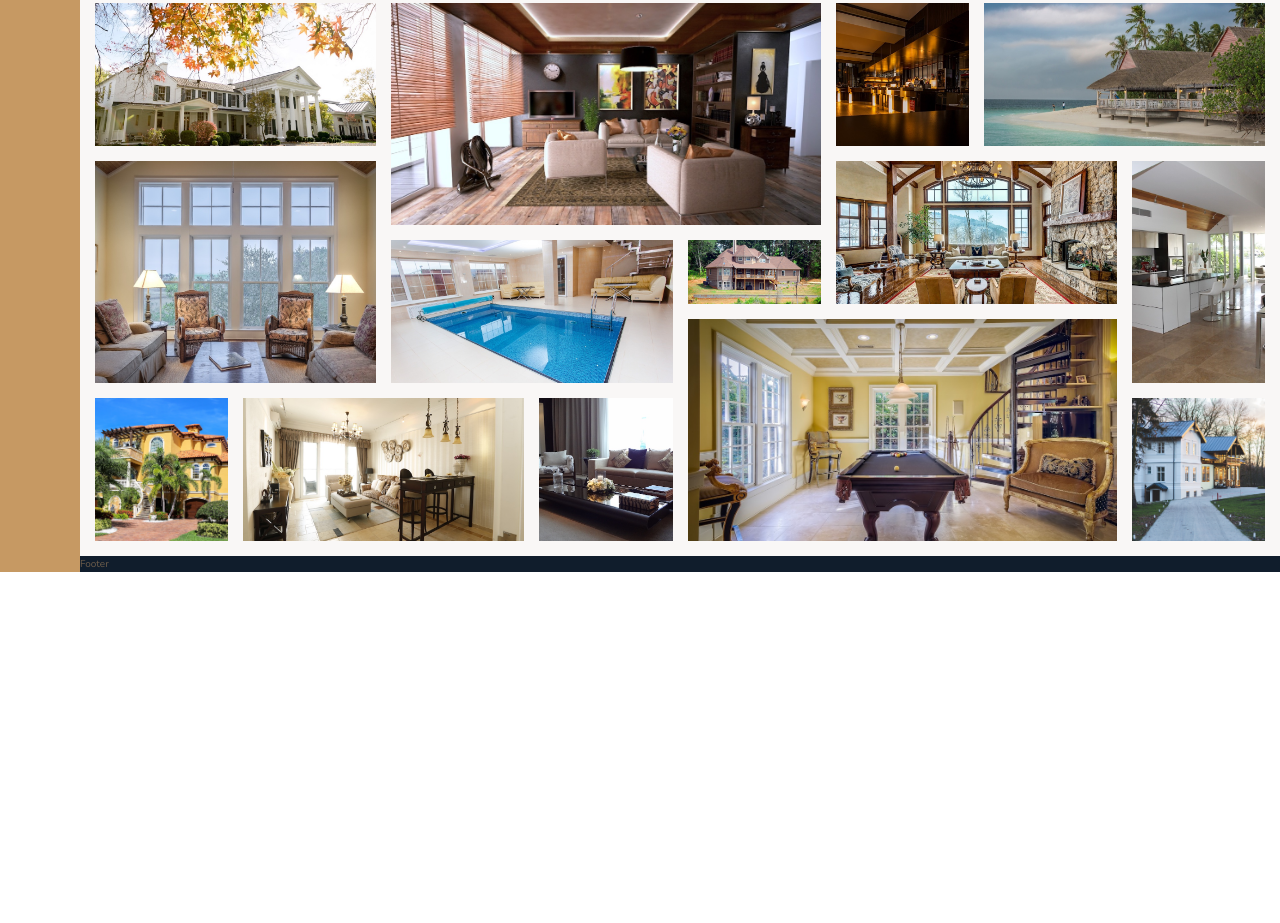
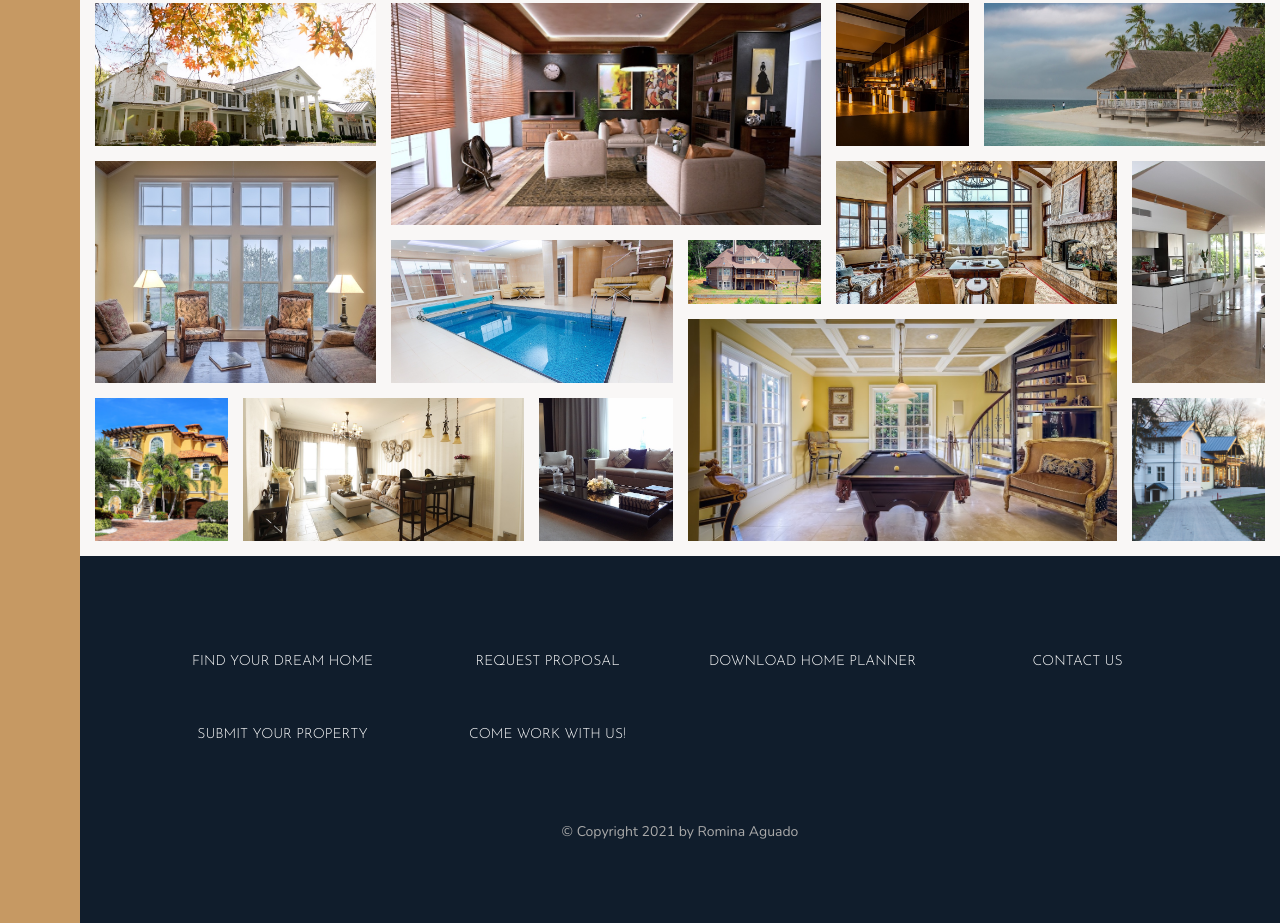
Before and after one commit to aguado-romina/Nexter, a website: page index.html in a window 1280 px wide. Shown: the part 3084-4007 px from the top of the page. Before the commit the page ends 3656 px from the top, so only its background shows below. Drawn offline with nearby package versions, Linux system fonts and the light colour scheme.

Commit message:
Building Footer

```diff
--- a/index.html
+++ b/index.html
@@ -394,6 +394,27 @@
       </figure>
     </section>
 
-    <footer class="footer">Footer</footer>
+    <footer class="footer">
+      <ul class="nav">
+        <li class="nav__item">
+          <a href="#" class="nav__link">Find your dream home</a>
+        </li>
+        <li class="nav__item">
+          <a href="#" class="nav__link">Request proposal</a>
+        </li>
+        <li class="nav__item">
+          <a href="#" class="nav__link">Download home planner</a>
+        </li>
+        <li class="nav__item"><a href="#" class="nav__link">Contact us </a></li>
+        <li class="nav__item">
+          <a href="#" class="nav__link">Submit your property</a>
+        </li>
+        <li class="nav__item">
+          <a href="#" class="nav__link">Come work with us!</a>
+        </li>
+      </ul>
+
+      <p class="copyright">&copy; Copyright 2021 by Romina Aguado</p>
+    </footer>
   </body>
 </html>
--- a/sass/_footer.scss
+++ b/sass/_footer.scss
@@ -1,4 +1,43 @@
 .footer {
   background-color: $color-secondary;
   grid-column: full-start / full-end;
+  padding: 8rem;
 }
+
+.nav {
+  list-style: none;
+
+  display: grid;
+  grid-template-columns: repeat(auto-fit, minmax(20rem, 1fr));
+  grid-gap: 2rem;
+  align-items: center;
+
+  &__link:link,
+  &__link:visited {
+    font-size: 1.4rem;
+    color: #fff;
+    text-decoration: none;
+    font-family: $font-display;
+    text-transform: uppercase;
+    text-align: center;
+    padding: 1.5rem;
+    display: block;
+    transition: all 0.2s;
+  }
+
+  &__link:hover,
+  &__link:active {
+    background-color: rgba(#fff, 0.05);
+    transform: translateY(-3px);
+  }
+}
+
+.copyright {
+  font-size: 1.4rem;
+  color: $color-grey-light-2;
+  margin-top: 6rem;
+  margin-right: auto;
+  margin-left: auto;
+  text-align: center;
+  width: 70%;
+}
```
Also changed, not shown: css/style.css.
